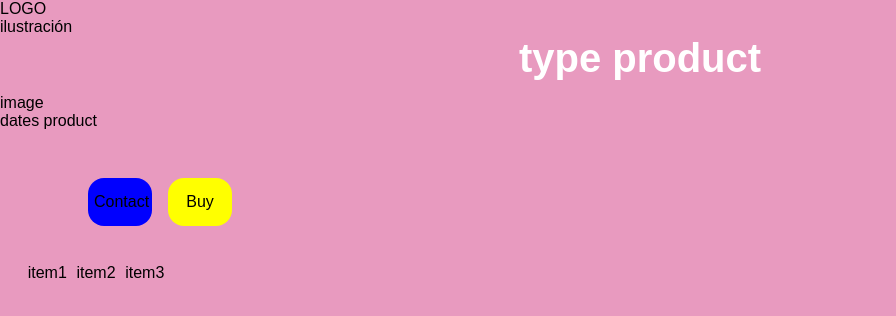
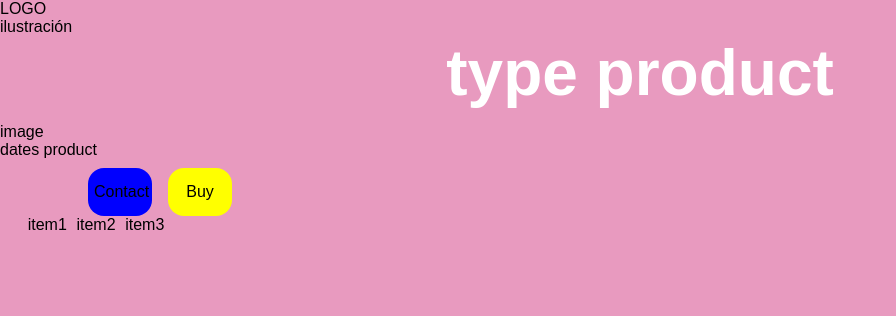
Before and after one commit to Sebasbh/Anunciarte, a React (Vite) app in the folder anunciarte-app/: page /productDetail in a window 1280 px wide. Shown: the top 316 px of the page, without its empty margins (0-896 px from the left). Built offline with nearby package versions, Linux system fonts and the light colour scheme.

Commit message:
adding Logo

```diff
--- a/anunciarte-app/src/App.css
+++ b/anunciarte-app/src/App.css
@@ -5,7 +5,7 @@
 
 h1{
     color: white;
-    font-size: 2.5rem;
+    font-size: 4rem;
   font-weight: 700;
   text-align: center;
   margin-bottom: 1%;
--- a/anunciarte-app/src/Pages/Home.jsx
+++ b/anunciarte-app/src/Pages/Home.jsx
@@ -1,12 +1,13 @@
 import Button from "../Components/atoms/Button";
 import "./home.css";
 import HomeImage from "./../assets/home_img.png";
-import CardProduct from "../Components/atoms/CardProduct";
+import Logo from './../assets/anunciarteLogo02.png';
+
 
 export default function Home() {
   return (
     <div className="home">
-      <div>LOGO</div>
+      <div>{Logo}</div>
       <div className="homeMainContainer">
         <div>
           <img src={HomeImage} alt="AnunciArte" />
@@ -21,7 +22,7 @@ export default function Home() {
             <Button style="whiteButton" text="Buy" arrow={true} />
             <Button style="whiteButton" text="Sell" arrow={true} />
           </div>
-          <CardProduct />
+
         </div>
       </div>
     </div>
--- a/anunciarte-app/src/Pages/ProductDetail.jsx
+++ b/anunciarte-app/src/Pages/ProductDetail.jsx
@@ -12,7 +12,7 @@ export default function ProductDetail() {
         </div>
         <div>image</div>
         <div>dates product</div>
-        <div className="homeButtons">
+        <div className="homeButtonsDetail">
             <Button style="BlueButton" text="Contact" arrow={false} />
             <Button style="YellowButton" text="Buy" arrow={false}/>
         </div>
--- a/anunciarte-app/src/Pages/productDetail.css
+++ b/anunciarte-app/src/Pages/productDetail.css
@@ -4,7 +4,7 @@
     width: 100%;
 }
 
-.homeButtons{
+.homeButtonsDetail{
     display: flex;
     flex-direction: row;
     justify-content: center;
```
Also changed, not shown: anunciarte-app/src/assets/anunciarteLogo02.png (added), anunciarte-app/src/assets/anunciarteLogo03.png (added).
